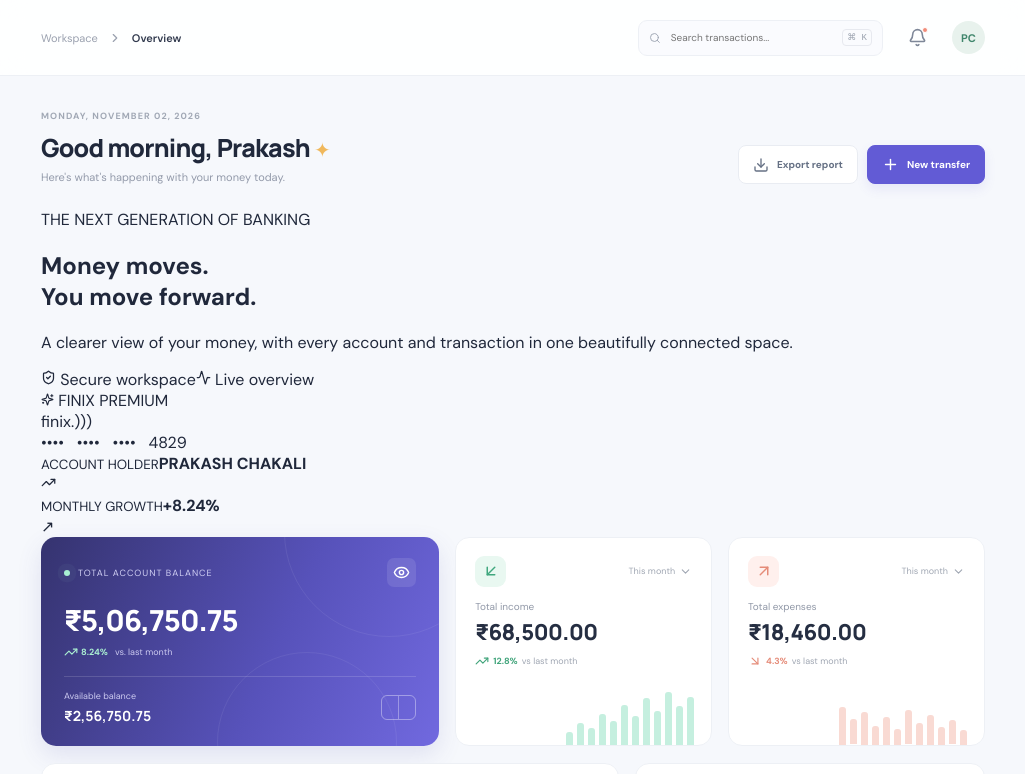
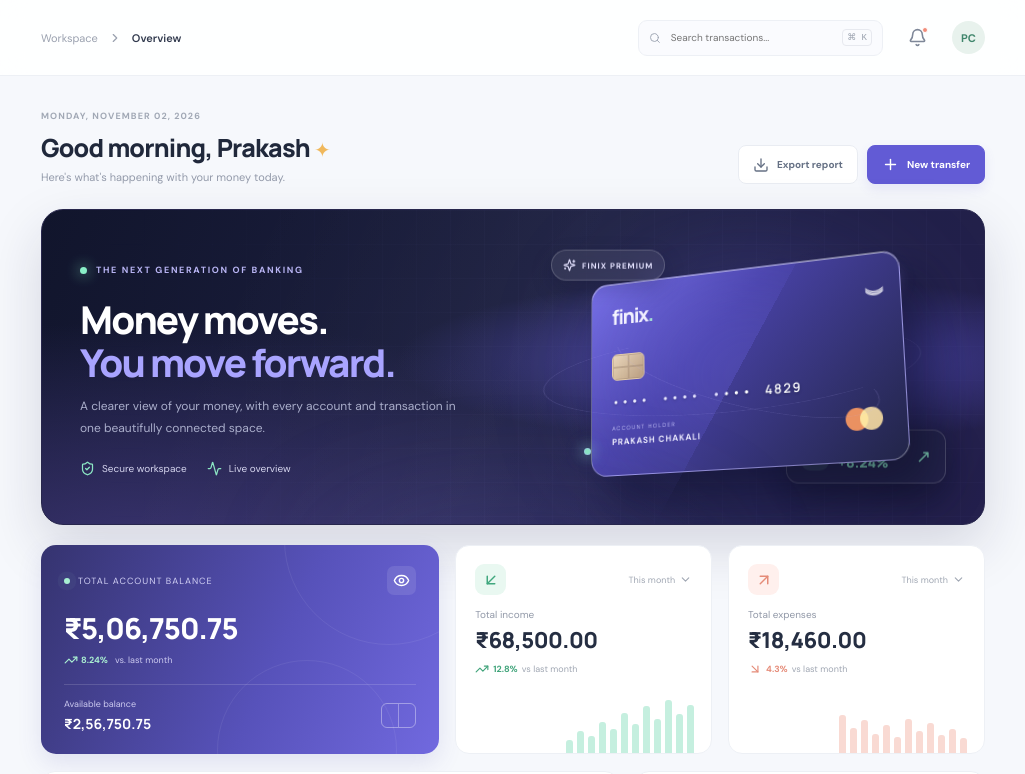
Before and after one commit to Chakaliprakash/Finix_BankingFInancialTransaction, a React (Vite) app in the folder frontend/: page / in a window 1280 px wide. Shown: the top 774 px of the page, without its empty margins (253-1278 px from the left). Built offline with nearby package versions, Linux system fonts and the light colour scheme.

Commit message:
Style immersive 3D Finix banking experience

```diff
--- a/frontend/src/styles.css
+++ b/frontend/src/styles.css
@@ -64,3 +64,56 @@ tbody tr:hover .status-pill{transform:scale(1.04)}
 .footer a:hover{color:#625bd5}
 @media(max-width:900px){.sidebar{animation:none}.sidebar.sidebar-open{animation:finix-slide .28s ease both}}
 @media(prefers-reduced-motion:reduce){html{scroll-behavior:auto}*,*::before,*::after{animation-duration:.01ms!important;animation-iteration-count:1!important;transition-duration:.01ms!important}}
+
+
+/* Finix signature 3D experience */
+@import url('https://fonts.googleapis.com/css2?family=DM+Sans:wght@400;500;600;700&family=Manrope:wght@400;500;600;700;800&display=swap');
+.finix-hero-3d{position:relative;isolation:isolate;display:grid;grid-template-columns:1.05fr .95fr;align-items:center;min-height:300px;margin:0 0 20px;padding:32px 38px;overflow:hidden;border:1px solid #27264c;border-radius:22px;background:radial-gradient(ellipse at 77% 48%,#4943a9 0%,transparent 36%),radial-gradient(ellipse at 12% 110%,#39336f 0%,transparent 48%),linear-gradient(115deg,#11152c 0%,#1d2042 52%,#24204d 100%);box-shadow:0 22px 55px #1c1b4526}
+.finix-hero-3d:before{content:"";position:absolute;inset:0;z-index:-1;opacity:.18;background-image:linear-gradient(#aaa8ff22 1px,transparent 1px),linear-gradient(90deg,#aaa8ff22 1px,transparent 1px);background-size:34px 34px;mask-image:linear-gradient(90deg,transparent,#000 45%,#000)}
+.finix-hero-3d:after{content:"";position:absolute;inset:0;z-index:-1;background:linear-gradient(115deg,transparent 20%,#ffffff08 50%,transparent 75%);pointer-events:none}
+.hero-copy-3d{position:relative;z-index:3;max-width:470px}
+.hero-kicker{display:inline-flex;align-items:center;gap:9px;color:#b9b5f4;font-size:9px;font-weight:800;letter-spacing:1.65px}
+.hero-kicker-dot{width:7px;height:7px;border-radius:50%;background:#8af0c8;box-shadow:0 0 14px #8af0c8}
+.hero-copy-3d h2{margin:19px 0 12px;color:#fff;font:800 clamp(27px,3vw,39px)/1.12 Manrope,sans-serif;letter-spacing:-1.8px}
+.hero-copy-3d h2 em{font-style:normal;color:#a9a4ff}
+.hero-copy-3d p{max-width:385px;margin:0;color:#aaaecb;font-size:12px;line-height:1.8}
+.hero-trust-row{display:flex;gap:20px;margin-top:22px;flex-wrap:wrap}
+.hero-trust-row span{display:flex;align-items:center;gap:7px;color:#d5d5ee;font-size:10px}
+.hero-trust-row svg{color:#8ce7c4}
+.hero-visual-3d{position:relative;min-height:250px;display:grid;place-items:center;perspective:1000px;transform-style:preserve-3d}
+.hero-glow{position:absolute;width:260px;height:190px;border-radius:50%;background:#756cf7;filter:blur(70px);opacity:.34;transform:translate(12px,8px)}
+.finix-card-3d{position:relative;z-index:2;width:min(100%,330px);height:204px;padding:21px 23px;border:1px solid #ffffff55;border-radius:18px;overflow:hidden;transform:rotateY(-19deg) rotateX(10deg) rotateZ(-5deg);transform-style:preserve-3d;background:linear-gradient(135deg,#7770e7 0%,#4842a5 38%,#222548 100%);box-shadow:22px 30px 45px #08091f88,inset 0 1px #ffffff70;animation:finix-card-float 6s ease-in-out infinite;transition:transform .5s cubic-bezier(.2,.8,.2,1),box-shadow .5s}
+.finix-card-3d:hover{transform:rotateY(-8deg) rotateX(4deg) rotateZ(-1deg) translateY(-8px) scale(1.035);box-shadow:25px 38px 60px #08091faa,inset 0 1px #ffffff70}
+.card-topline,.card-bottomline{display:flex;align-items:center;justify-content:space-between}
+.card-brand{font:800 22px Manrope;letter-spacing:-1.4px;color:#fff}.card-brand span{color:#a9f0d0}
+.card-contactless{font-size:18px;letter-spacing:-5px;color:#ffffffbd;transform:rotate(90deg)}
+.card-chip-3d{position:relative;width:37px;height:28px;margin-top:25px;border:1px solid #f3d9a1;border-radius:6px;background:linear-gradient(135deg,#f8e4b8,#c5a66d);display:grid;grid-template-columns:1fr 1fr;overflow:hidden}
+.card-chip-3d i{border:1px solid #9e855a66}
+.card-number-3d{margin-top:13px;color:#fff;font:600 13px Manrope;letter-spacing:1.7px;text-shadow:0 1px 3px #16173566}
+.card-bottomline{margin-top:15px}
+.card-bottomline>div:first-child{display:flex;flex-direction:column;gap:4px}
+.card-bottomline small{font-size:6px;letter-spacing:1.3px;color:#c7c5f3}
+.card-bottomline strong{font-size:9px;letter-spacing:1px;color:#fff}
+.card-network{display:flex;align-items:center}
+.card-network i{width:22px;height:22px;border-radius:50%;background:#ff9d62;opacity:.9}
+.card-network i+i{margin-left:-8px;background:#f5d66f;mix-blend-mode:screen}
+.card-glass-shine{position:absolute;inset:-50% -30%;background:linear-gradient(115deg,transparent 38%,#ffffff2c 48%,transparent 58%);transform:translateX(-70%) rotate(8deg);animation:finix-card-shine 7s ease-in-out infinite;pointer-events:none}
+.floating-chip{position:absolute;z-index:4;top:9px;left:4%;display:flex;align-items:center;gap:6px;padding:8px 11px;border:1px solid #ffffff30;border-radius:30px;background:#ffffff13;backdrop-filter:blur(12px);color:#e5e3ff;font-size:8px;font-weight:800;letter-spacing:1px;box-shadow:0 8px 22px #090b2a33;animation:finix-float-small 5s ease-in-out infinite}
+.floating-stat{position:absolute;z-index:5;right:0;bottom:8px;display:flex;align-items:center;gap:9px;padding:11px 14px;border:1px solid #ffffff30;border-radius:13px;background:#25264cbb;backdrop-filter:blur(16px);box-shadow:0 15px 35px #08091f66;animation:finix-float-small 5.5s .7s ease-in-out infinite}
+.stat-icon-3d{width:28px;height:28px;border-radius:9px;background:#8ce7c422;color:#8ce7c4;display:grid;place-items:center}
+.floating-stat div{display:flex;flex-direction:column;gap:3px}
+.floating-stat small{font-size:6px;letter-spacing:1px;color:#a9aacb}
+.floating-stat strong{font:800 14px Manrope;color:#8ce7c4}
+.stat-spark{font-size:18px;color:#8ce7c4}
+.hero-orbit{position:absolute;border:1px solid #b7b2ff25;border-radius:50%;transform:rotateX(66deg) rotateZ(-18deg)}
+.orbit-one{width:390px;height:190px}.orbit-two{width:310px;height:150px;transform:rotateX(66deg) rotateZ(38deg)}
+.floating-ring{position:absolute;border:1px solid #a8a2ff55;border-radius:50%;filter:drop-shadow(0 0 8px #8e85ff55)}
+.ring-a{width:12px;height:12px;top:32px;right:13%;background:#aaa4ff;box-shadow:0 0 18px #aaa4ff}
+.ring-b{width:7px;height:7px;bottom:37px;left:12%;background:#8ce7c4;box-shadow:0 0 14px #8ce7c4}
+.hero-bottom-glow{position:absolute;bottom:-100px;left:28%;width:45%;height:110px;border-radius:50%;background:#7770e7;filter:blur(65px);opacity:.17;pointer-events:none}
+@keyframes finix-card-float{0%,100%{transform:rotateY(-19deg) rotateX(10deg) rotateZ(-5deg) translateY(0)}50%{transform:rotateY(-14deg) rotateX(7deg) rotateZ(-3deg) translateY(-10px)}}
+@keyframes finix-float-small{0%,100%{translate:0 0}50%{translate:0 -8px}}
+@keyframes finix-card-shine{0%,35%{transform:translateX(-80%) rotate(8deg)}65%,100%{transform:translateX(80%) rotate(8deg)}}
+@media(max-width:900px){.finix-hero-3d{grid-template-columns:1fr 1fr;padding:27px 25px;min-height:280px}.hero-copy-3d h2{font-size:29px}.finix-card-3d{width:280px;height:180px;padding:17px 19px}.card-chip-3d{margin-top:17px}.card-number-3d{font-size:11px}.card-bottomline{margin-top:12px}}
+@media(max-width:620px){.finix-hero-3d{grid-template-columns:1fr;padding:25px 21px 18px;gap:0}.hero-copy-3d h2{font-size:29px;margin-top:14px}.hero-copy-3d p{font-size:11px}.hero-trust-row{margin-top:14px;gap:13px}.hero-visual-3d{min-height:235px;margin-top:4px}.finix-card-3d{width:min(82%,300px);height:185px}.floating-chip{left:0;top:4px}.floating-stat{right:-2px;bottom:0}.orbit-one{width:320px}.orbit-two{width:250px}}
+@media(prefers-reduced-motion:reduce){.finix-card-3d,.floating-chip,.floating-stat,.card-glass-shine{animation:none!important}.finix-card-3d{transform:rotateY(-10deg) rotateX(5deg) rotateZ(-2deg)}}
```
